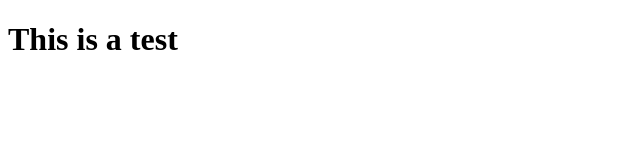
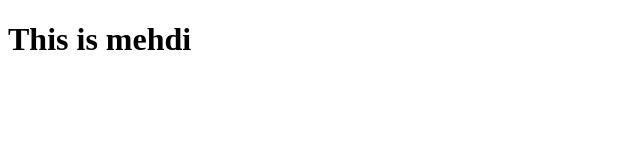
Before and after one commit to sinam10/linux-test, a plain HTML site: page index.html in a window 1280 px wide. Shown: the full height of the page, 0-640 px from the left. Drawn offline with Linux system fonts and the light colour scheme.

Commit message:
My First Page

```diff
--- a/index.html
+++ b/index.html
@@ -6,6 +6,6 @@
     <title>Hello Course</title>
 </head>
 <body>
-    <h1>This is a test</h1>
+    <h1>This is mehdi</h1>
 </body>
 </html>
```
